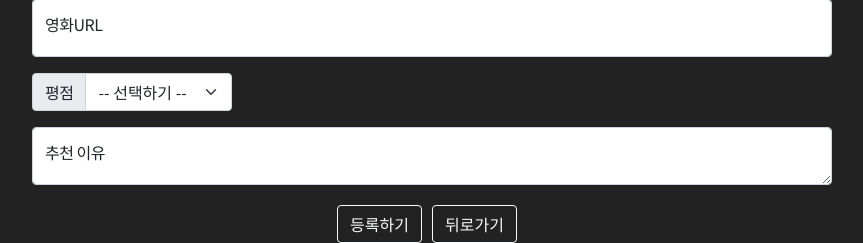
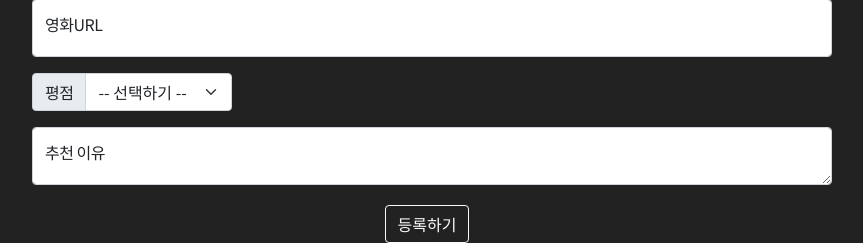
Before and after one commit to akrwkdrrr99/hanghae, a Flask app: template templates/board_write.html in a window 1280 px wide. Shown: the part 876-1119 px from the top of the page, without its empty margins (208-1071 px from the left). Run offline with Flask 2, Linux system fonts and the light colour scheme; the template is opened without the code that fills it, so the values that code supplies are empty; some libraries are stand-ins or nearby versions.

Commit message:
board_write에서 뒤로가기 버튼 삭제

```diff
--- a/templates/board_write.html
+++ b/templates/board_write.html
@@ -50,7 +50,7 @@
 
         <div class="mybtns">
             <button onclick="posting( '{{userid}}' )" type="button" class="btn btn-outline-light">등록하기</button>
-            <button onclick="enter_board()" type="button" class="btn btn-outline-light">뒤로가기</button>
+            <!-- <button onclick="enter_board()" type="button" class="btn btn-outline-light">뒤로가기</button> -->
         </div>
     </div>
 </div>
```
